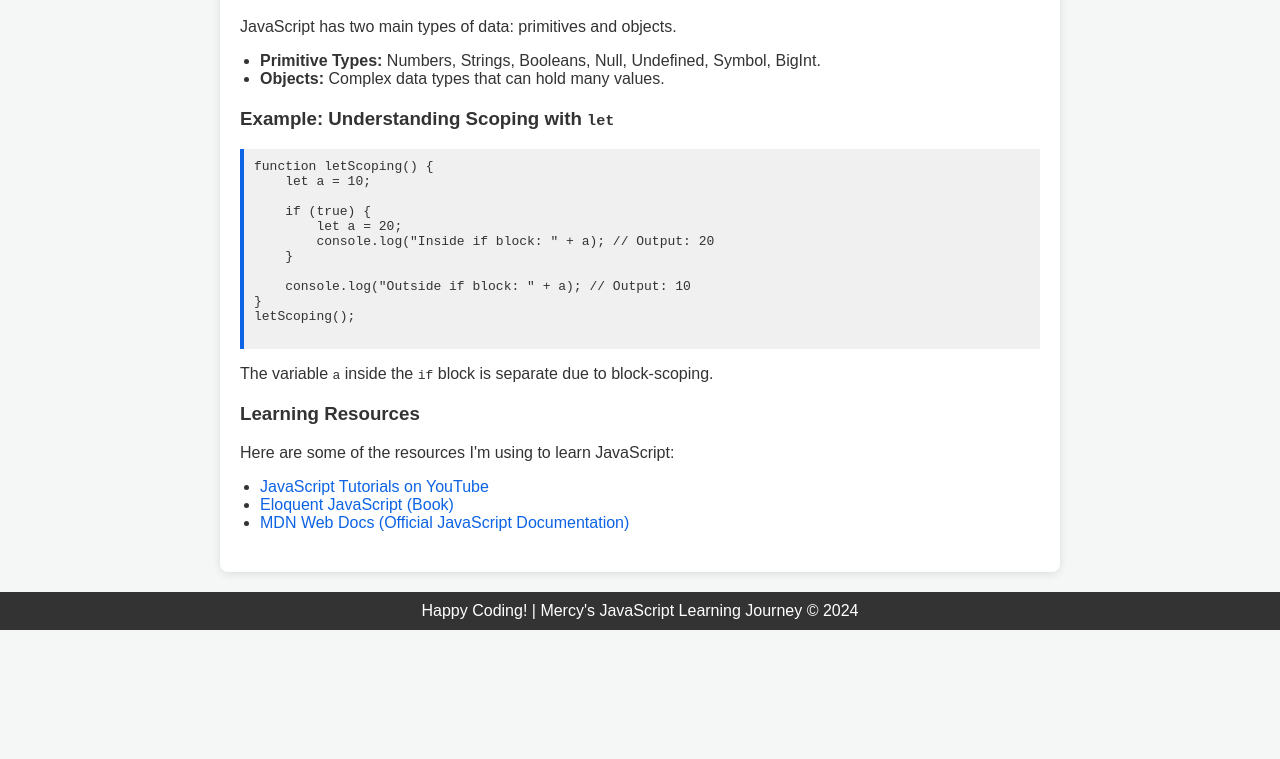
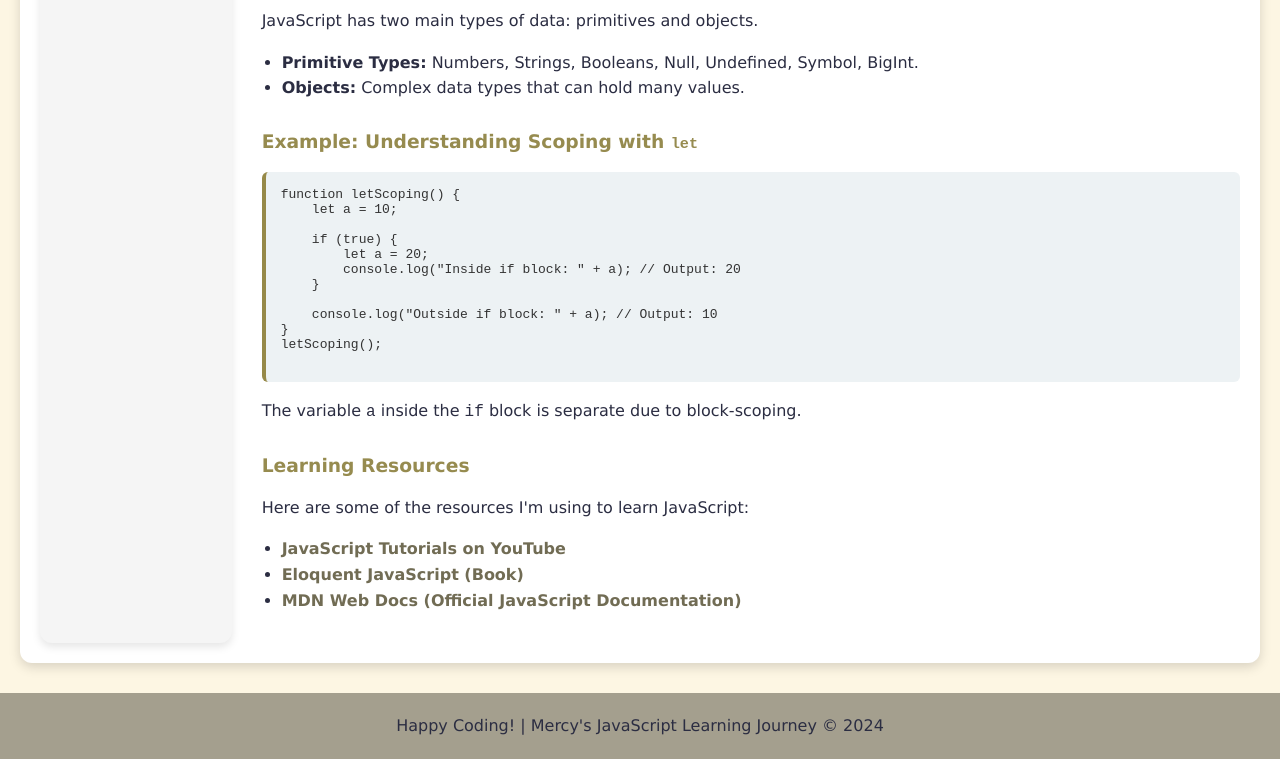
Before and after one commit to BitBelle/JS-Practice, a plain HTML site: page index.html in a window 1280 px wide. Shown: the part 943-1702 px from the top of the page. Before the commit the page ends 1573 px from the top, so only its background shows below. Drawn offline with Linux system fonts and the light colour scheme.

Commit message:
Modified the styling

```diff
--- a/style.css
+++ b/style.css
@@ -1,74 +1,123 @@
-/* General styles */
+/* General Styles */
 body {
-    font-family: 'Arial', sans-serif;
+    font-family: 'Verdana', sans-serif;
     margin: 0;
     padding: 0;
-    background-color: #f4f7f6;
+    background-color: #fdf6e3;
     color: #333;
+    display: flex;
+    flex-direction: column;
+    min-height: 100vh;
 }
 
 header {
-    background-color: #333;
-    color: #fff;
-    padding: 20px;
+    background-color: #5e5b4c8f;
+    color: #edf2f4;
     text-align: center;
+    height: 5%;
+
 }
 
-header h1 {
-    font-size: 2.5rem;
-    margin: 0;
+header h2 {
+    font-size: 2rem;
 }
 
 header p {
-    font-size: 1.2rem;
+    font-size: 1.1rem;
+    margin-top: 5px;
 }
 
-main {
-    max-width: 800px;
-    margin: 20px auto;
+/* Container for topics and content */
+.container {
+    display: flex;
+    flex-grow: 1;
+    max-width: 1200px;
+    margin: 30px auto;
     padding: 20px;
     background-color: #fff;
-    box-shadow: 0 2px 8px rgba(0, 0, 0, 0.1);
-    border-radius: 8px;
+    box-shadow: 0 4px 12px rgba(0, 0, 0, 0.15);
+    border-radius: 12px;
+}
+
+/* Sidebar styles */
+aside#topics {
+    width: 250px;
+    background-color: #F5F5F5;
+    color: #fff;
+    padding: 20px;
+    border-radius: 12px;
+    margin-right: 30px;
+    box-shadow: 0 4px 8px rgba(0, 0, 0, 0.1);
+}
+
+aside#topics h3 {
+    margin-top: 0;
+}
+
+aside#topics ul {
+    list-style-type: none;
+    padding-left: 0;
+}
+
+aside#topics ul li {
+    margin: 15px 0;
+    font-size: 1rem;
+}
+
+aside#topics ul li:hover {
+    cursor: pointer;
+    color:  #5e5b4cf4;
+}
+
+/* Main content styles */
+main {
+    flex-grow: 1;
 }
 
 section {
-    margin-bottom: 20px;
+    margin-bottom: 30px;
 }
 
-h2 {
-    font-size: 1.8rem;
-    color: #0c63e4;
+h3, h4 {
+    color: #968b4f;
+}
+
+p, ul {
+    font-size: 1rem;
+    line-height: 1.6;
+    color: #2b2d42;
 }
 
 ul {
     padding-left: 20px;
-    list-style-type: disc;
 }
 
 pre {
-    background-color: #f0f0f0;
-    padding: 10px;
-    border-left: 4px solid #0c63e4;
+    background-color: #edf2f4;
+    padding: 15px;
+    border-left: 4px solid #938541f4;
     overflow-x: auto;
+    border-radius: 6px;
 }
 
+/* Footer Styles */
 footer {
-    background-color: #333;
-    color: #fff;
+    background-color: #5e5b4c8e;
+    color: #edf2f4;
     text-align: center;
-    padding: 10px 0;
-    margin-top: 20px;
+    padding: 20px;
+    margin-top: auto;
 }
 
 footer p {
     margin: 0;
 }
 
-/* Add some button styles for fun */
+/* Link styles */
 a {
     text-decoration: none;
-    color: #0c63e4;
+    color: #716c54;
+    font-weight: bold;
 }
 
 a:hover {
```
